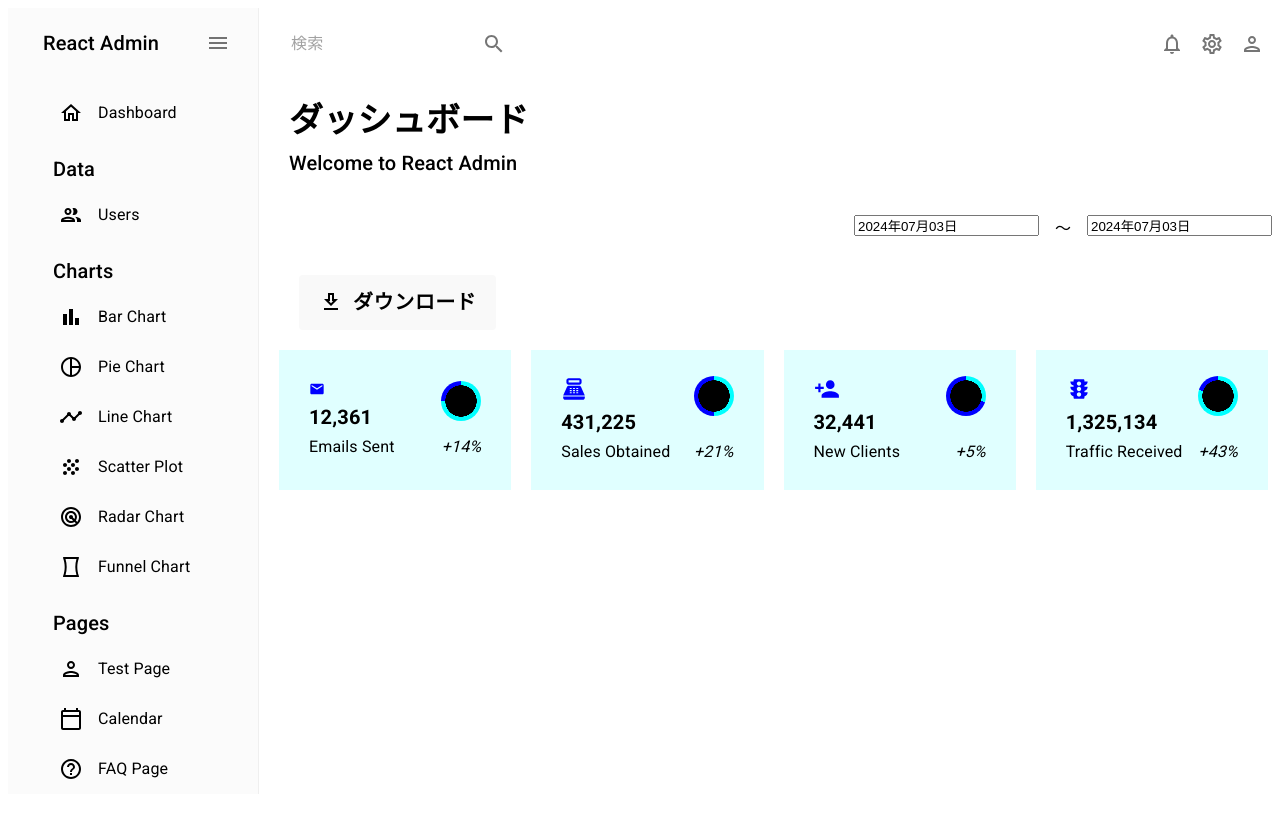
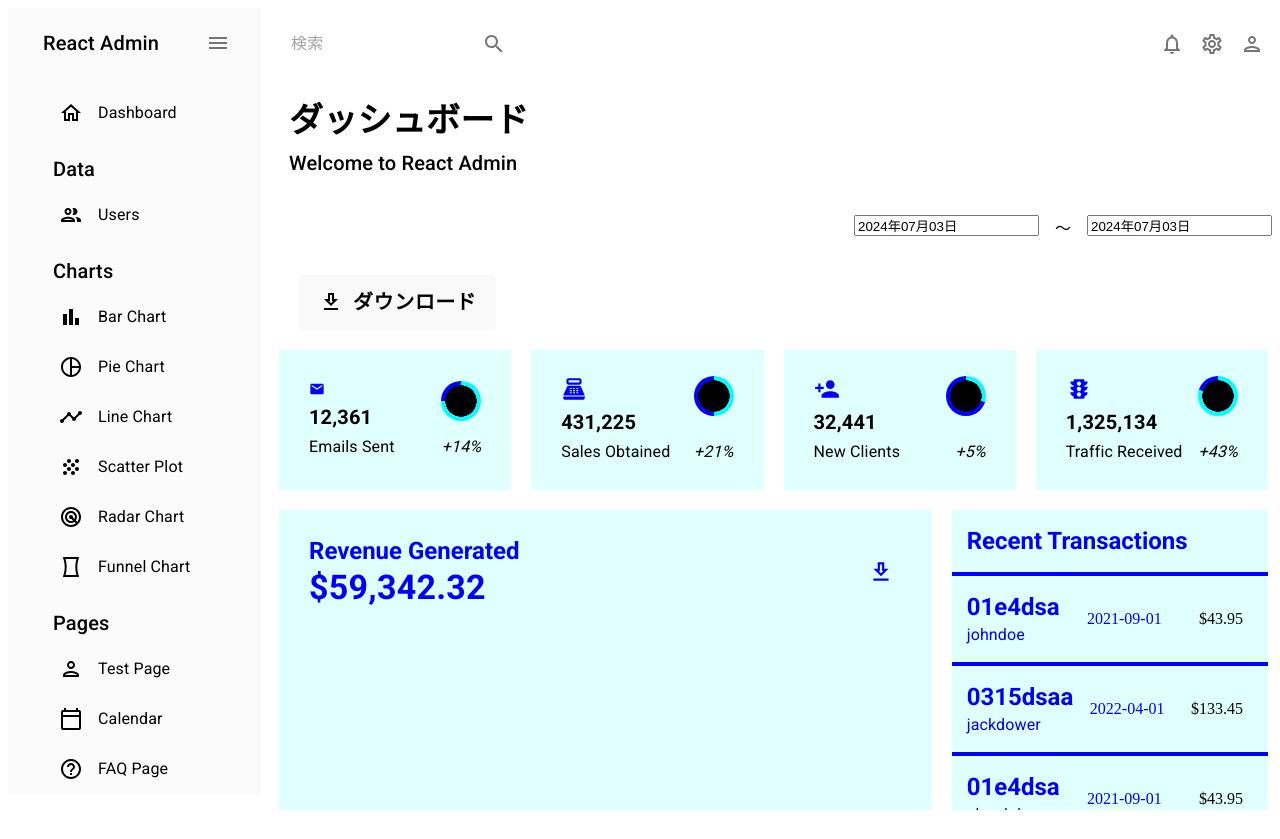
Before and after one commit to masakiwakabayashi/react_admin_panel_test, a React (Vite) app: page / in a window 1280 px wide. Before the commit the page ends 808 px from the top, so only its background shows below. Built offline with nearby package versions, Linux system fonts and the light colour scheme.

Commit message:
create dashboard

```diff
--- a/src/components/pages/Dashboard/index.jsx
+++ b/src/components/pages/Dashboard/index.jsx
@@ -7,6 +7,8 @@ import PersonAddIcon from "@mui/icons-material/PersonAdd";
 import TrafficIcon from "@mui/icons-material/Traffic";
 
 import StatBox from "../../molecules/StatBox";
+
+import { mockTransactions } from "../../../data/mockData";
 
 const Dashboard = () => {
   return (
@@ -110,6 +112,99 @@ const Dashboard = () => {
             }
           />
         </Box>
+        {/* Row 2 */}
+        <Box
+          gridColumn="span 8"
+          gridRow="span 2"
+          backgroundColor="lightcyan"
+        >
+          <Box
+            mt="25px"
+            p="0 30px"
+            display="flex "
+            justifyContent="space-between"
+            alignItems="center"
+          >
+            <Box>
+              <Typography
+                variant="h5"
+                fontWeight="600"
+                color="blue"
+              >
+                Revenue Generated
+              </Typography>
+              <Typography
+                variant="h4"
+                fontWeight="bold"
+                color="blue"
+              >
+                $59,342.32
+              </Typography>
+            </Box>
+            <Box>
+              <IconButton>
+                <DownloadOutlinedIcon
+                  sx={{ fontSize: "26px", color: "blue" }}
+                />
+              </IconButton>
+            </Box>
+          </Box>
+          <Box height="250px" m="-20px 0 0 0">
+            {/* <LineChart isDashboard={true} /> */}
+          </Box>
+        </Box>
+
+
+        <Box
+          gridColumn="span 4"
+          gridRow="span 2"
+          backgroundColor="lightcyan"
+          overflow="auto"
+        >
+          <Box
+            display="flex"
+            justifyContent="space-between"
+            alignItems="center"
+            borderBottom={`4px solid blue`}
+            colors="lightcyan"
+            p="15px"
+          >
+            <Typography color="blue" variant="h5" fontWeight="600">
+              Recent Transactions
+            </Typography>
+          </Box>
+          {mockTransactions.map((transaction, i) => (
+            <Box
+              key={`${transaction.txId}-${i}`}
+              display="flex"
+              justifyContent="space-between"
+              alignItems="center"
+              borderBottom={`4px solid blue`}
+              p="15px"
+            >
+              <Box>
+                <Typography
+                  color="blue"
+                  variant="h5"
+                  fontWeight="600"
+                >
+                  {transaction.txId}
+                </Typography>
+                <Typography color="blue">
+                  {transaction.user}
+                </Typography>
+              </Box>
+              <Box color="blue">{transaction.date}</Box>
+              <Box
+                backgroundColor="lightcyan"
+                p="5px 10px"
+                borderRadius="4px"
+              >
+                ${transaction.cost}
+              </Box>
+            </Box>
+          ))}
+        </Box>
 
 
 
@@ -117,7 +212,6 @@ const Dashboard = () => {
 
 
 
-        {/* Row 2 */}
 
 
 
--- a/src/data/mockData.js
+++ b/src/data/mockData.js
@@ -67,6 +67,150 @@ export const mockDataUsers = [
 ];
 
 export const mockTransactions = [
+  {
+    txId: "01e4dsa",
+    user: "johndoe",
+    date: "2021-09-01",
+    cost: "43.95",
+  },
+  {
+    txId: "0315dsaa",
+    user: "jackdower",
+    date: "2022-04-01",
+    cost: "133.45",
+  },
+  {
+    txId: "01e4dsa",
+    user: "aberdohnny",
+    date: "2021-09-01",
+    cost: "43.95",
+  },
+  {
+    txId: "51034szv",
+    user: "goodmanave",
+    date: "2022-11-05",
+    cost: "200.95",
+  },
+  {
+    txId: "0a123sb",
+    user: "stevebower",
+    date: "2022-11-02",
+    cost: "13.55",
+  },
+  {
+    txId: "01e4dsa",
+    user: "aberdohnny",
+    date: "2021-09-01",
+    cost: "43.95",
+  },
+  {
+    txId: "120s51a",
+    user: "wootzifer",
+    date: "2019-04-15",
+    cost: "24.20",
+  },
+  {
+    txId: "0315dsaa",
+    user: "jackdower",
+    date: "2022-04-01",
+    cost: "133.45",
+  },
+  {
+    txId: "01e4dsa",
+    user: "johndoe",
+    date: "2021-09-01",
+    cost: "43.95",
+  },
+  {
+    txId: "0315dsaa",
+    user: "jackdower",
+    date: "2022-04-01",
+    cost: "133.45",
+  },
+  {
+    txId: "01e4dsa",
+    user: "aberdohnny",
+    date: "2021-09-01",
+    cost: "43.95",
+  },
+  {
+    txId: "51034szv",
+    user: "goodmanave",
+    date: "2022-11-05",
+    cost: "200.95",
+  },
+  {
+    txId: "0a123sb",
+    user: "stevebower",
+    date: "2022-11-02",
+    cost: "13.55",
+  },
+  {
+    txId: "01e4dsa",
+    user: "aberdohnny",
+    date: "2021-09-01",
+    cost: "43.95",
+  },
+  {
+    txId: "120s51a",
+    user: "wootzifer",
+    date: "2019-04-15",
+    cost: "24.20",
+  },
+  {
+    txId: "0315dsaa",
+    user: "jackdower",
+    date: "2022-04-01",
+    cost: "133.45",
+  },
+  {
+    txId: "01e4dsa",
+    user: "johndoe",
+    date: "2021-09-01",
+    cost: "43.95",
+  },
+  {
+    txId: "0315dsaa",
+    user: "jackdower",
+    date: "2022-04-01",
+    cost: "133.45",
+  },
+  {
+    txId: "01e4dsa",
+    user: "aberdohnny",
+    date: "2021-09-01",
+    cost: "43.95",
+  },
+  {
+    txId: "51034szv",
+    user: "goodmanave",
+    date: "2022-11-05",
+    cost: "200.95",
+  },
+  {
+    txId: "0a123sb",
+    user: "stevebower",
+    date: "2022-11-02",
+    cost: "13.55",
+  },
+  {
+    txId: "01e4dsa",
+    user: "aberdohnny",
+    date: "2021-09-01",
+    cost: "43.95",
+  },
+  {
+    txId: "120s51a",
+    user: "wootzifer",
+    date: "2019-04-15",
+    cost: "24.20",
+  },
+  {
+    txId: "0315dsaa",
+    user: "jackdower",
+    date: "2022-04-01",
+    cost: "133.45",
+  },
   {
     txId: "01e4dsa",
     user: "johndoe",
```
